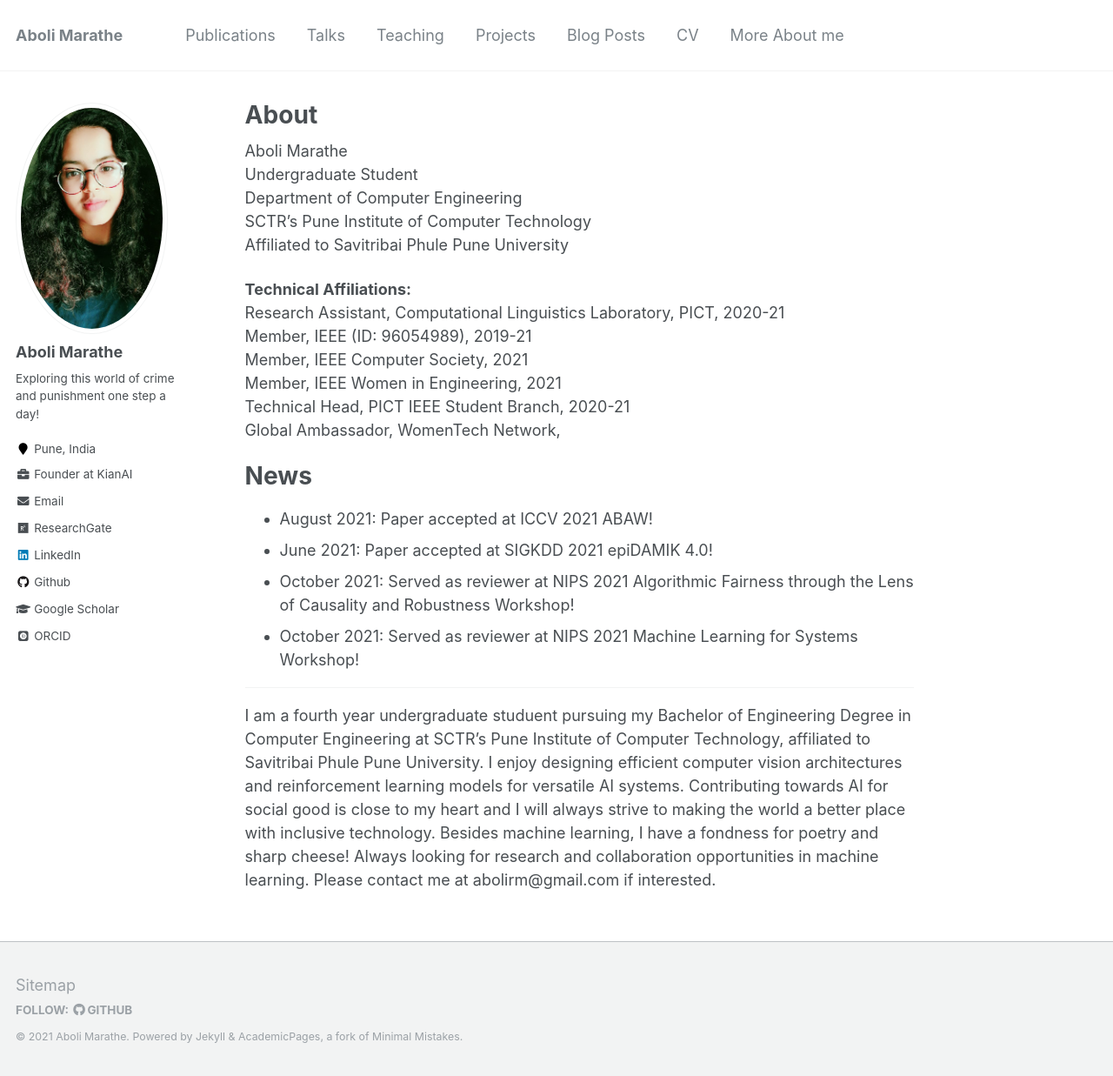
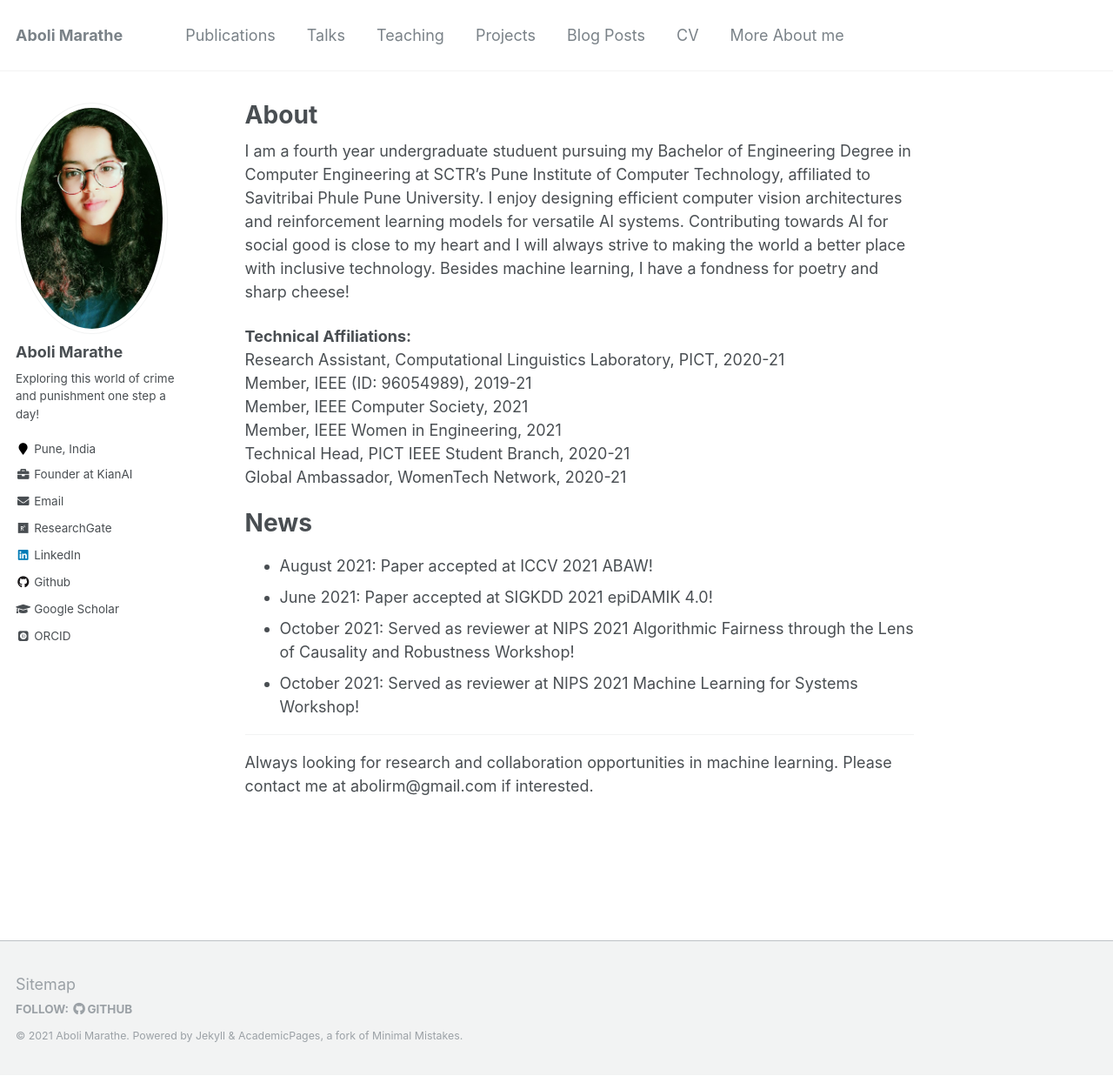
Before and after one commit to Infernolia/Infernolia.github.io, a Jekyll site: the page built from _pages/about.md, in a window 1280 px wide and 1237 px high. Shown: the whole window at 87% size. Built offline with Jekyll 4.4.1, drawn with Linux system fonts in a browser that asks for light colours; some web fonts are replaced; part of the change alters nothing that is shown.

Commit message:
Update about.md

```diff
--- a/_pages/about.md
+++ b/_pages/about.md
@@ -7,11 +7,7 @@ redirect_from:
   - /about/
   - /about.html
 ---
-Aboli Marathe <BR>
-Undergraduate Student<BR>
-Department of Computer Engineering<BR>
-SCTR's Pune Institute of Computer Technology<BR>
-Affiliated to Savitribai Phule Pune University<BR>
+I am a fourth year undergraduate studuent pursuing my Bachelor of Engineering Degree in Computer Engineering at SCTR's Pune Institute of Computer Technology, affiliated to Savitribai Phule Pune University. I enjoy designing efficient computer vision architectures and reinforcement learning models for versatile AI systems. Contributing towards AI for social good is close to my heart and I will always strive to making the world a better place with inclusive technology. Besides machine learning, I have a fondness for poetry and sharp cheese!
 
 <B>Technical Affiliations: </B><BR>
 Research Assistant, Computational Linguistics Laboratory, PICT, 2020-21<BR>
@@ -19,7 +15,7 @@ Member, IEEE (ID: 96054989), 2019-21<BR>
 Member, IEEE Computer Society, 2021 <BR>
 Member, IEEE Women in Engineering, 2021 <BR>
 Technical Head, PICT IEEE Student Branch, 2020-21 <BR>
-Global Ambassador, WomenTech Network, <BR>
+Global Ambassador, WomenTech Network, 2020-21 <BR>
 
 News
 ======
@@ -29,4 +25,4 @@ News
 - October 2021: Served as reviewer at NIPS 2021 Machine Learning for Systems Workshop!
 
 ---
-I am a fourth year undergraduate studuent pursuing my Bachelor of Engineering Degree in Computer Engineering at SCTR's Pune Institute of Computer Technology, affiliated to Savitribai Phule Pune University. I enjoy designing efficient computer vision architectures and reinforcement learning models for versatile AI systems. Contributing towards AI for social good is close to my heart and I will always strive to making the world a better place with inclusive technology. Besides machine learning, I have a fondness for poetry and sharp cheese! Always looking for research and collaboration opportunities in machine learning. Please contact me at abolirm@gmail.com if interested.
+Always looking for research and collaboration opportunities in machine learning. Please contact me at abolirm@gmail.com if interested.
```
